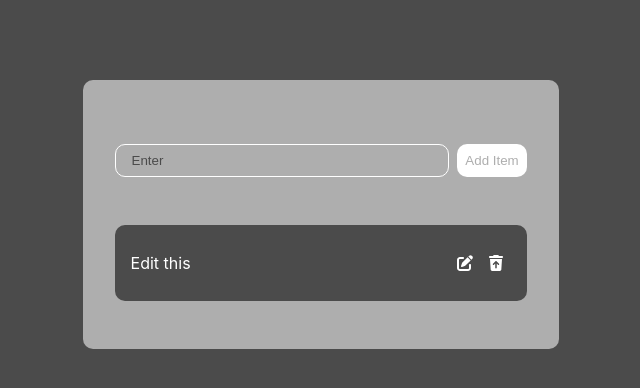
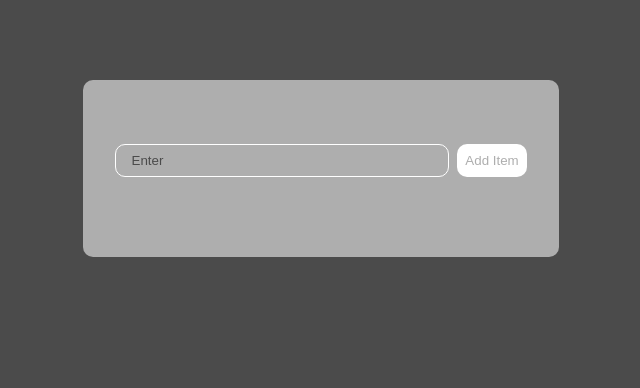
Before and after one commit to Sgoodridge96/BucketList, a React (Create React App) app: page / in a window 1280 px wide. Shown: the top 388 px of the page, without its empty margins (319-959 px from the left). Built offline with nearby package versions, Linux system fonts and the light colour scheme.

Commit message:
feat: User can now add to the list

```diff
--- a/package.json
+++ b/package.json
@@ -9,6 +9,8 @@
     "@testing-library/jest-dom": "^5.17.0",
     "@testing-library/react": "^13.4.0",
     "@testing-library/user-event": "^13.5.0",
+    "css-select": "^5.1.0",
+    "nth-check": "^2.1.1",
     "react": "^18.3.1",
     "react-dom": "^18.3.1",
     "react-scripts": "5.0.1",
--- a/src/Components/BucketList.js
+++ b/src/Components/BucketList.js
@@ -3,11 +3,11 @@ import { FontAwesomeIcon } from "@fortawesome/react-fontawesome";
 import { faTrashArrowUp } from "@fortawesome/free-solid-svg-icons";
 import { faPenToSquare } from "@fortawesome/free-solid-svg-icons";
 
-export const BucketList = () => {
+export const BucketList = ({ addItem }) => {
   return (
     <div className="BucketList">
-      {/* <p> element is to test icons when added to the list */}
-      <p>Edit this </p>
+      {/* */}
+      <p>{addItem.addItem}</p>
       <div>
         <FontAwesomeIcon icon={faPenToSquare} />
         <FontAwesomeIcon icon={faTrashArrowUp} />
--- a/src/Components/BucketListWrapper.js
+++ b/src/Components/BucketListWrapper.js
@@ -9,7 +9,7 @@ export const BucketListWrapper = () => {
   const addToList = (listItem) => {
     setBktList([
       ...bktList,
-      { id: uuidv4(), task: listItem, completed: false, isEditing: false },
+      { id: uuidv4(), addItem: listItem, completed: false, isEditing: false },
     ]);
   };
 
@@ -18,7 +18,10 @@ export const BucketListWrapper = () => {
     (
       <div className="BucketListWrapper">
         <BucketListForm addToList={addToList} />
-        <BucketList bktList={bktList} />
+        {/* add an item to the list */}
+        {bktList.map((listItem, index) => (
+          <BucketList addItem={listItem} key={index} />
+        ))}
       </div>
     )
   );
```
Also changed, not shown: 1 other file (tests, documents, lock files or other folders).
